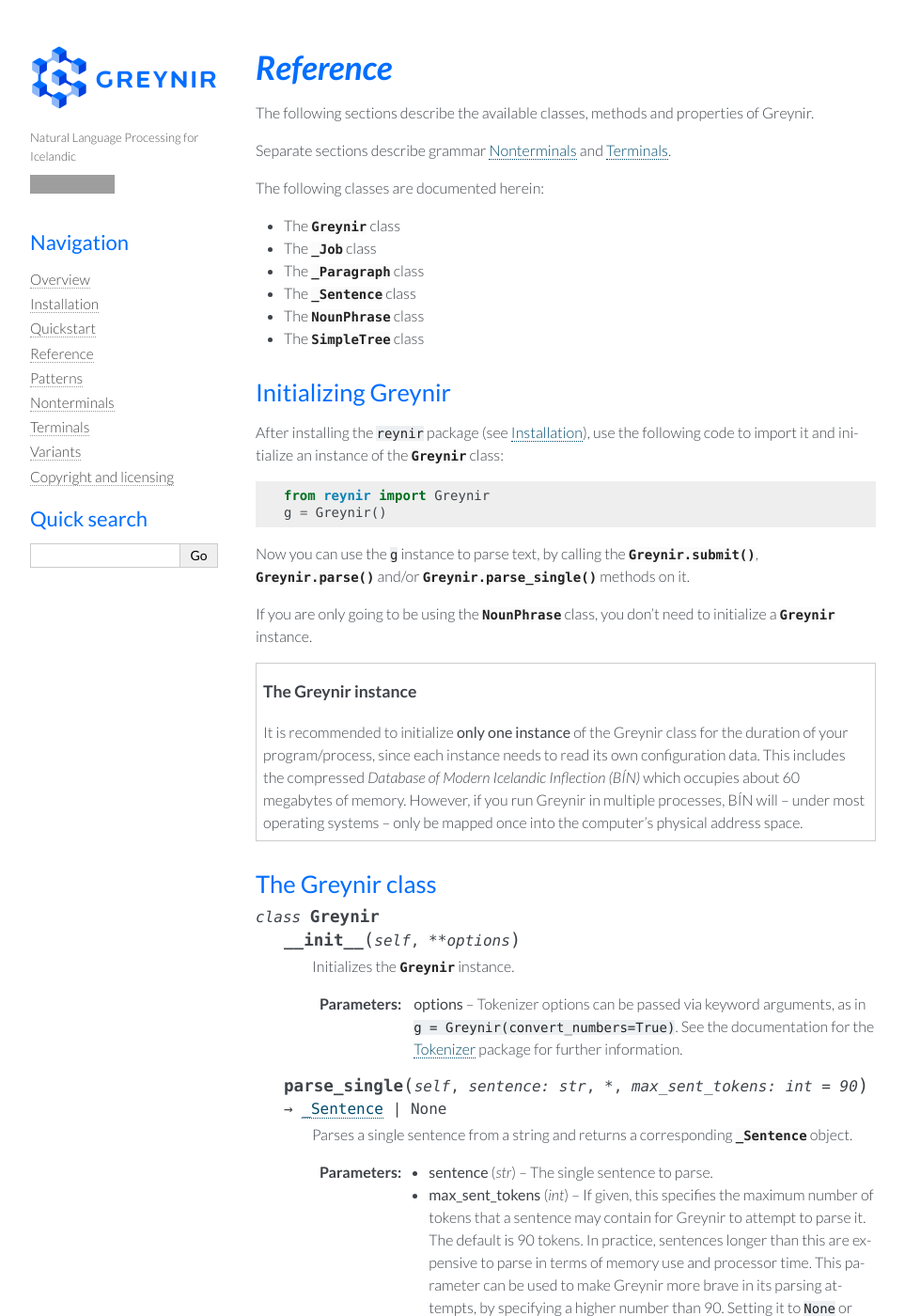
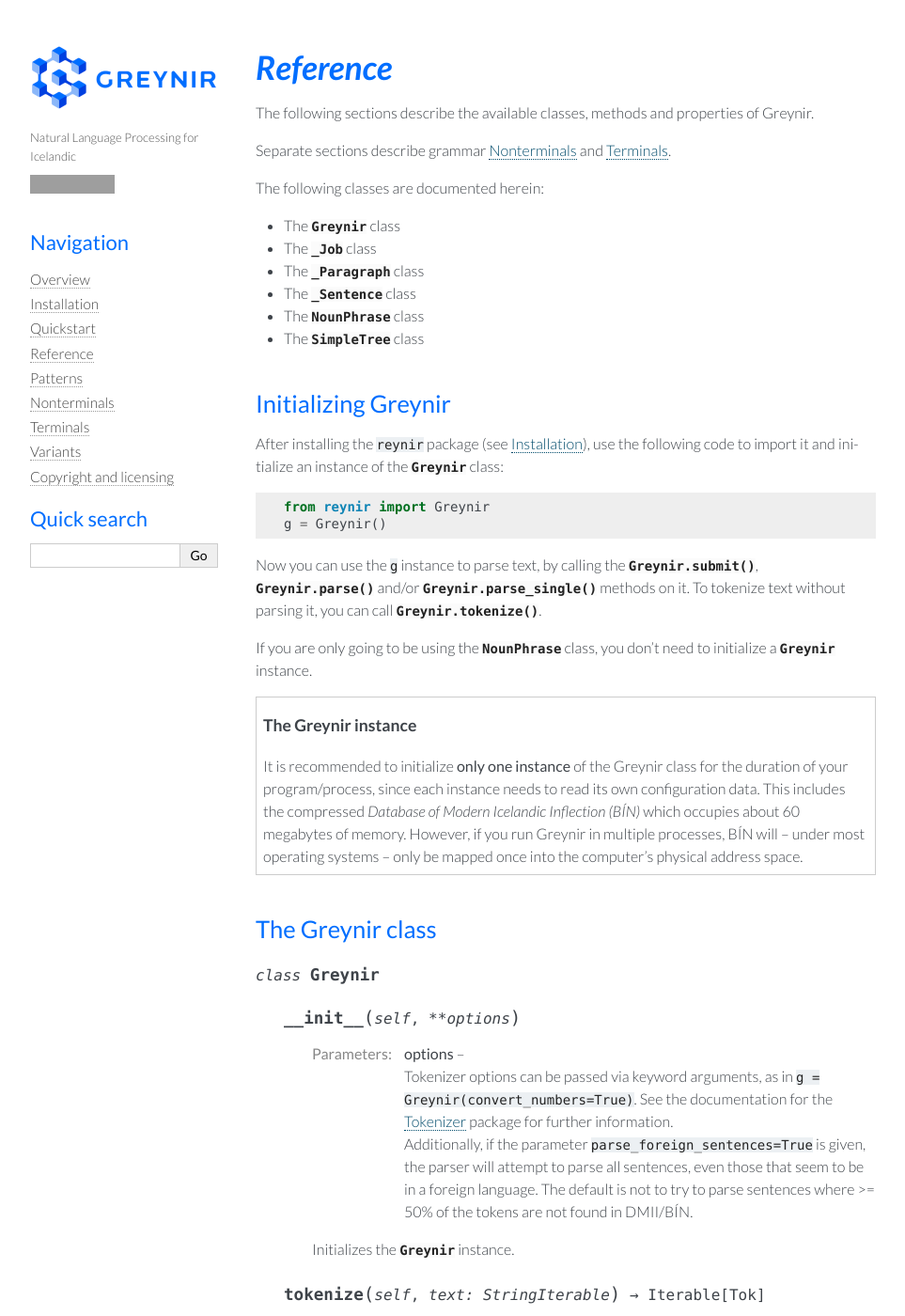
Before and after one commit to mideind/GreynirEngine, a Sphinx documentation site: the page built from doc/reference.rst, in a window 1280 px wide and 1400 px high. Shown: the whole window at 94% size, without its empty margins (148-1111 px from the left). Built offline with Sphinx 7.4.7, drawn with Linux system fonts in a browser that asks for light colours; some of the changed text lies outside the part shown; grey boxes are pictures that could not be loaded.

Commit message:
Documentation update and style cleanup; various small fixes

```diff
--- a/doc/_static/custom.css
+++ b/doc/_static/custom.css
@@ -39,6 +39,7 @@
 div.body h2 {
     color: #006eff;
     font-size: 160%;
+    margin-top: 42px;
 }
 
 div.body p, div.body dd, div.body li {
@@ -73,3 +74,24 @@
 div.figure p.caption span.caption-text {
     font-style: italic;
 }
+
+dl.py.class, dl.py.method, dl.py.attribute {
+    margin-top: 1.5em;
+    margin-bottom: 0.8em;
+}
+
+dl.py.method dt, dl.py.attribute dt {
+    margin-bottom: 0.8em;
+    padding-left: 2em;
+    text-indent: -2em;
+}
+
+tt.descname, tt.descclassname, code.descname, code.descclassname {
+    font-size: 1.05em;
+    color: #006eff;
+}
+
+dl.field-list > dt {
+    font-weight: normal;
+    color: #888888;
+}
--- a/doc/reference.rst
+++ b/doc/reference.rst
@@ -27,7 +29,8 @@
 
 Now you can use the ``g`` instance to parse text, by calling
 the :py:meth:`Greynir.submit()`, :py:meth:`Greynir.parse()` and/or
-:py:meth:`Greynir.parse_single()` methods on it.
+:py:meth:`Greynir.parse_single()` methods on it. To tokenize
+text without parsing it, you can call :py:meth:`Greynir.tokenize()`.
 
 If you are only going to be using the :py:class:`NounPhrase` class,
 you don't need to initialize a :py:class:`Greynir` instance.
@@ -49,21 +52,40 @@
 
     .. py:method:: __init__(self, **options)
 
-        Initializes the :py:class:`Greynir` instance.
-
         :param options: Tokenizer options can be passed via keyword arguments,
             as in ``g = Greynir(convert_numbers=True)``. See the documentation
             for the `Tokenizer <https://github.com/mideind/Tokenizer>`__
             package for further information.
 
+            Additionally, if the parameter ``parse_foreign_sentences=True``
+            is given, the parser will attempt to parse
+            all sentences, even those that seem to be in a foreign language.
+            The default is not to try to parse sentences where >= 50% of
+            the tokens are not found in DMII/BÍN.
+
+        Initializes the :py:class:`Greynir` instance.
+
+    .. py:method:: tokenize(self, text: StringIterable) -> Iterable[Tok]
+
+        :param StringIterable text: A string or an iterable of strings, containing
+            the text to tokenize.
+
+        :return: A generator of `tokenizer.Tok <https://github.com/mideind/Tokenizer>`__
+            instances.
+
+        Tokenizes a string or an iterable of strings, returning a generator
+        of `tokenizer.Tok <https://github.com/mideind/Tokenizer>`__
+        instances. The returned tokens include a ``val`` attribute populated
+        with word meanings, lemmas and inflection paradigms from DMII/BÍN,
+        or, in the case of person names, information about gender and case.
+
+        The tokenizer options given in the class constructor are automatically
+        passed to the tokenizer.
 
     .. py:method:: parse_single( \
         self, sentence: str, *, \
         max_sent_tokens: int=90 \
         ) -> Optional[_Sentence]
-
-        Parses a single sentence from a string and returns a corresponding
-        :py:class:`_Sentence` object.
 
         :param str sentence: The single sentence to parse.
 
@@ -122,15 +147,24 @@
         max_sent_tokens: int=90 \
         ) -> Optional[_Sentence]
 
+        :param Iterable[Tok] tokens: An iterable of tokens to parse.
+
+        :param int max_sent_tokens: A maximum number of tokens to attempt
+            to parse. For longer sentences, an empty :py:class:`_Sentence`
+            object is returned, i.e. one where the ``tree`` attribute is ``None``.
+
+        :return: A :py:class:`_Sentence` object, or ``None`` if
+            no sentence could be extracted from the token iterable.
+
         Parses a single sentence from an iterable of tokens,
         and returns a corresponding :py:class:`_Sentence` object. Except
         for the input parameter type, the functionality is identical to
         :py:meth:`parse_single`.
 
-
     .. py:method:: submit( \
         self, text: str, parse: bool=False, *, \
-        split_paragraphs: bool=False, progress_func=None, \
+        split_paragraphs: bool=False, \
+        progress_func: Callable[[float], None]=None, \
         max_sent_tokens: int=90 \
         ) -> _Job
 
@@ -211,21 +245,21 @@
         The result dictionary contains the following items:
 
         * ``sentences``: A list of :py:class:`_Sentence` objects corresponding
-            to the sentences found in the text. If a sentence could
-            not be parsed, the corresponding object's
-            ``tree`` property will be ``None``.
+          to the sentences found in the text. If a sentence could
+          not be parsed, the corresponding object's
+          ``tree`` property will be ``None``.
 
         * ``num_sentences``: The number of sentences found in the text.
 
         * ``num_parsed``: The number of sentences that were successfully parsed.
 
         * ``ambiguity``: A ``float`` weighted average of the ambiguity of the parsed
-            sentences. Ambiguity is defined as the *n*-th root of the number
-            of possible parse trees for the sentence, where *n* is the number
-            of tokens in the sentence.
+          sentences. Ambiguity is defined as the *n*-th root of the number
+          of possible parse trees for the sentence, where *n* is the number
+          of tokens in the sentence.
 
         * ``parse_time``: A ``float`` with the wall clock time, in seconds,
-            spent on tokenizing and parsing the sentences.
+          spent on tokenizing and parsing the sentences.
 
 
         Example *(try it!)*::
@@ -243,6 +277,31 @@
                     )
                 )
 
+    .. py:method:: dumps_single(self, sent: _Sentence, **kwargs) -> str
+
+        :param _Sentence sent: The :py:class:`_Sentence` object to dump
+            in JSON format.
+
+        :param kwargs: Optional keyword parameters to be passed to the
+            standard library's ``json.dumps()`` function.
+
+        :return: A JSON string.
+
+        Dumps a :py:class:`_Sentence` object to a JSON string. Use
+        :py:meth:`Greynir.loads_single()` to re-create a
+        :py:class:`_Sentence` instance from a JSON string.
+
+    .. py:method:: loads_single(self, json_str: str, **kwargs) -> _Sentence
+
+        :param str json_str: The JSON string to load back into a :py:class:`_Sentence`
+            object.
+
+        :param kwargs: Optional keyword parameters to be passed to the
+            standard library's ``json.loads()`` function.
+
+        :return: A :py:class:`_Sentence` object constructed from the JSON string.
+
+        Constructs a :py:class:`_Sentence` instance from a JSON string.
 
     .. py:classmethod:: cleanup(cls)
 
@@ -268,7 +327,7 @@
 
 .. py:class:: _Job
 
-    .. py:method:: paragraphs(self)
+    .. py:method:: paragraphs(self) -> Iterable[_Paragraph]
 
         Returns a generator of :py:class:`_Paragraph` objects, corresponding
         to paragraphs in the parsed text. Paragraphs are assumed to be delimited by
@@ -298,7 +357,7 @@
             Hún er líka stutt.
 
 
-    .. py:method:: sentences(self)
+    .. py:method:: sentences(self) -> Iterable[_Sentence]
 
         Returns a generator of :py:class:`_Sentence` objects. Each object
         corresponds to a sentence in the parsed text. If the sentence has
@@ -306,7 +365,7 @@
         property will contain its (best) parse tree. Otherwise, the property is
         ``None``.
 
-    .. py:method:: __iter__(self)
+    .. py:method:: __iter__(self) -> Iterable[_Sentence]
 
         A shorthand for calling :py:meth:`_Job.sentences()`, supporting the
         Python iterator protocol. You can iterate through the sentences of
@@ -361,7 +420,7 @@
 
 .. py:class:: _Paragraph
 
-    .. py:method:: sentences(self)
+    .. py:method:: sentences(self) -> Iterable[_Sentence]
 
         Returns a generator of :py:class:`_Sentence` objects. Each object
         corresponds to a sentence within the paragraph in the parsed text.
@@ -370,7 +429,7 @@
         property will contain its (best) parse tree. Otherwise, the property is
         ``None``.
 
-    .. py:method:: __iter__(self)
+    .. py:method:: __iter__(self) -> Iterable[_Sentence]
 
         A shorthand for calling :py:meth:`_Paragraph.sentences()`, supporting the
         Python iterator protocol. You can iterate through the sentences of
@@ -602,21 +661,21 @@
         0. **text**: The token text.
 
         1. **lemma**: The lemma of the word, if the token is a word, otherwise
-            it is the text of the token. Lemmas of composite words include hyphens
-            ``-`` at the component boundaries. Examples: ``borgar-stjórnarmál``,
-            ``skugga-kosning``.
+           it is the text of the token. Lemmas of composite words include hyphens
+           ``-`` at the component boundaries. Examples: ``borgar-stjórnarmál``,
+           ``skugga-kosning``.
 
         2. **category**: The word :ref:`category <categories>`
-            (``no`` for noun, ``so`` for verb, etc.)
+           (``no`` for noun, ``so`` for verb, etc.)
 
         3. **variants**: A list of the :ref:`grammatical variants <variants>` for
-            the word or token, or an empty list if not applicable. The variants include
-            the case (``nf``, ``þf``, ``þgf``, ``ef``), gender (``kvk``, ``kk``, ``hk``),
-            person, verb form, adjective degree, etc. This list identical to the one returned
-            from :py:attr:`SimpleTree.all_variants` for the terminal in question.
+           the word or token, or an empty list if not applicable. The variants include
+           the case (``nf``, ``þf``, ``þgf``, ``ef``), gender (``kvk``, ``kk``, ``hk``),
+           person, verb form, adjective degree, etc. This list identical to the one returned
+           from :py:attr:`SimpleTree.all_variants` for the terminal in question.
 
         4. **index**: The index of the token that corresponds to this terminal.
-            The index is 0-based.
+           The index is 0-based.
 
         If the sentence has not yet been parsed, or no parse tree was found
         for it, this property is ``None``.
@@ -826,9 +885,9 @@
 
         Returns the length of the original noun phrase string.
 
-    .. py:method:: __format__(self, spec) -> str
+    .. py:method:: __format__(self, spec: str) -> str
 
-        Formats a noun phrase using a requested inflection form.
+        Formats a noun phrase in the requested inflection form.
         Works with Python's ``format()`` function as well as in f-strings
         (available starting with Python 3.6).
 
@@ -845,6 +904,9 @@
               without attached prepositions or referential phrases
               (*nefnifall eintölu án greinis, án forsetningarliða*
               *og tilvísunarsetninga*).
+
+        :return: The noun phrase in the requested inflection form,
+            as a string.
 
         Example::
 
--- a/setup.py
+++ b/setup.py
@@ -116,7 +116,7 @@
     ],
     keywords=["nlp", "parser", "icelandic"],
     setup_requires=["cffi>=1.13.0"],
-    install_requires=["cffi>=1.13.0", "tokenizer>=2.3.0"],
+    install_requires=["cffi>=1.13.0", "tokenizer>=2.3.1"],
     cffi_modules=[
         "src/reynir/eparser_build.py:ffibuilder",
         "src/reynir/bin_build.py:ffibuilder"
```
Also changed, not shown: other parts of doc/reference.rst (+8 -3 lines), 5 other files.
